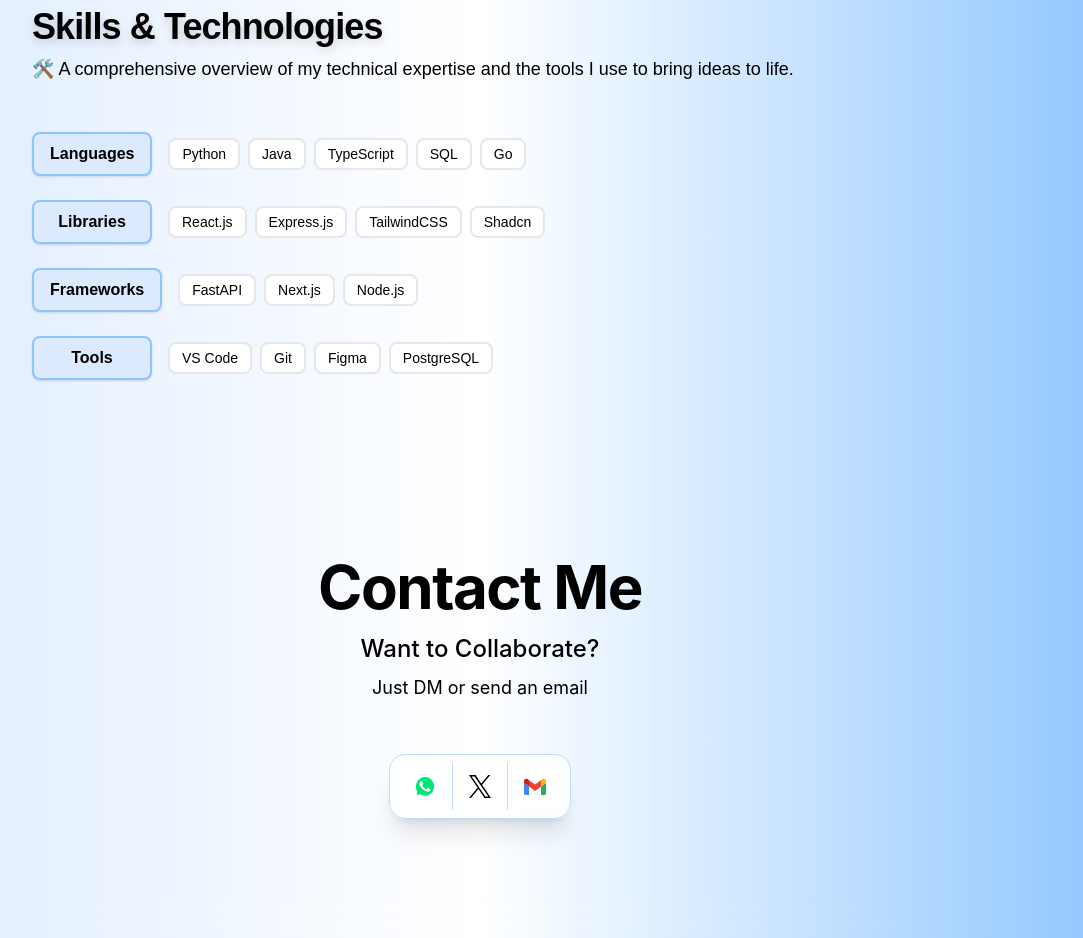
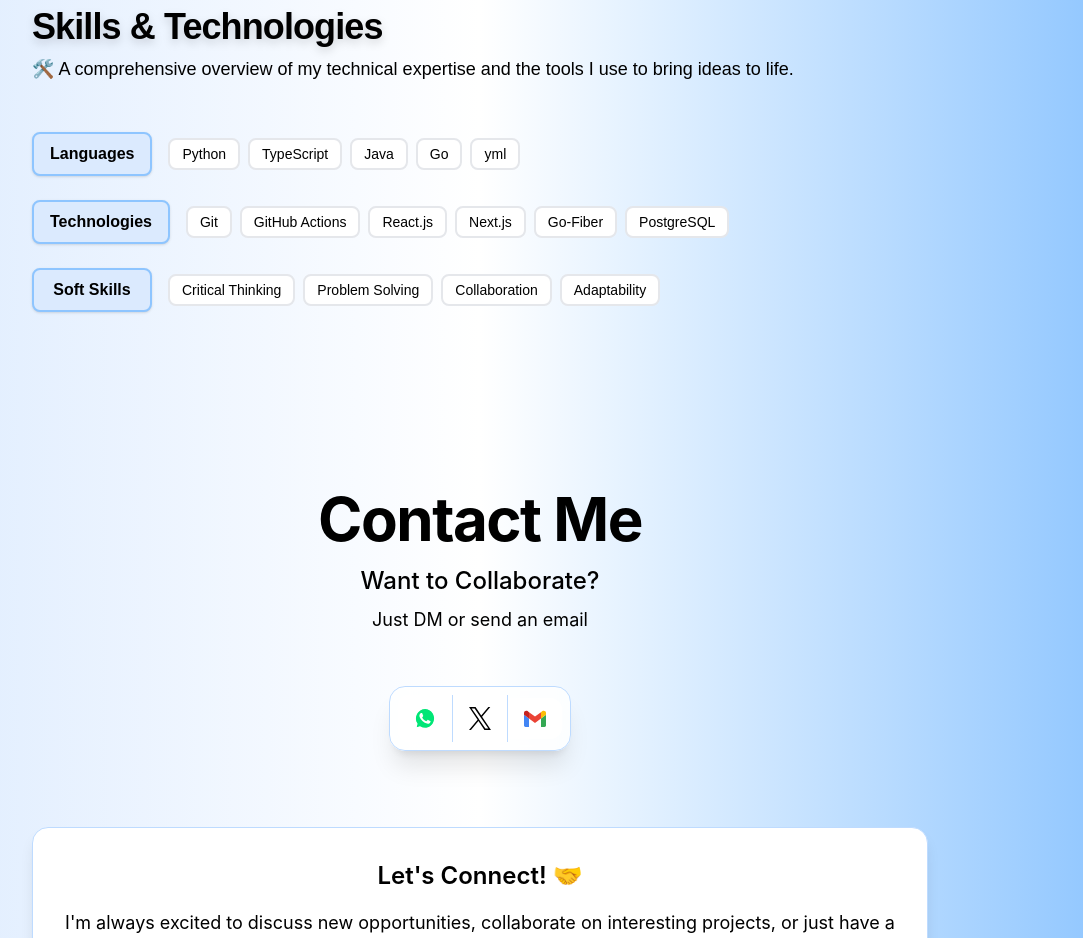
Before and after one commit to CSVaishakh/Portfolio, a Next.js app: page / in a window 1280 px wide. Shown: the part 1800-2738 px from the top of the page, without its empty margins (160-1243 px from the left). Built offline with nearby package versions, Linux system fonts and the light colour scheme.

Commit message:
refractor : set up skills component to load data from resume.json

```diff
--- a/components/skills.tsx
+++ b/components/skills.tsx
@@ -1,26 +1,50 @@
 'use client';
-import React from "react";
+import React, { useState, useEffect } from "react";
 import { motion } from "framer-motion";
 
+interface SkillCategory {
+    title: string;
+    skills: string[];
+}
+
+interface ResumeData {
+    skills: {
+        languages: string[];
+        technologies: string[];
+        softSkills: string[];
+    };
+}
+
 const Skills: React.FC = () => {
-    const skillCategories = [
+    const [skillCategories, setSkillCategories] = useState<SkillCategory[]>([]);
+
+    useEffect(() => {
+        const loadSkillsData = async () => {
+            try {
+                const response = await fetch('/resume.json');
+                const resumeData: ResumeData = await response.json();
+
+                setSkillCategories([
                     {
                         title: "Languages",
-            skills: ["Python", "Java", "TypeScript", "SQL", "Go"]
+                        skills: resumeData.skills.languages
                     },
                     {
-            title: "Libraries",
-            skills: ["React.js", "Express.js", "TailwindCSS", "Shadcn"]
+                        title: "Technologies",
+                        skills: resumeData.skills.technologies
                     },
                     {
-            title: "Frameworks",
-            skills: ["FastAPI", "Next.js", "Node.js"]
-        },
-        {
-            title: "Tools",
-            skills: ["VS Code", "Git", "Figma", "PostgreSQL"]
+                        title: "Soft Skills",
+                        skills: resumeData.skills.softSkills
                     }
-    ];
+                ]);
+            } catch (error) {
+                console.error('Error loading resume data:', error);
+            }
+        };
+
+        loadSkillsData();
+    }, []);
 
     const containerVariants = {
         hidden: { opacity: 0 },
--- a/public/resume.json
+++ b/public/resume.json
@@ -30,16 +30,16 @@
       "Python",
       "TypeScript",
       "Java",
-      "Go"
+      "Go",
+      "yml"
     ],
     "technologies": [
       "Git",
-      "GitHub",
-      "Docker",
+      "GitHub Actions",
       "React.js",
       "Next.js",
-      "PostgreSQL",
-      "MySQL"
+      "Go-Fiber",
+      "PostgreSQL"
     ],
     "softSkills": [
       "Critical Thinking",
```
Lines whose indentation alone changed are shown as unchanged.
